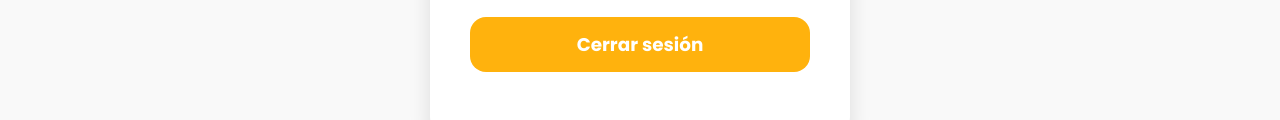
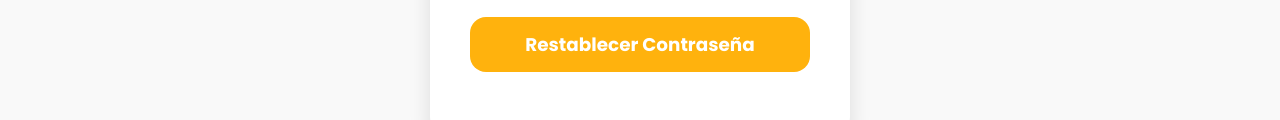
Before and after one commit to BrandonA46/Pagina_BAFF, a plain HTML site: page login.html in a window 1280 px wide. Shown: the part 600-720 px from the top of the page. Drawn offline with Linux system fonts and the light colour scheme.

Commit message:
Update login.html

```diff
--- a/login.html
+++ b/login.html
@@ -26,7 +26,7 @@
       <input type="text" id="usuario" placeholder="Usuario" required>
       <input type="password" id="clave" placeholder="Contraseña" required>
       <button type="submit">Iniciar sesión</button>
-      <button onclick="cerrarSesion()">Cerrar sesión</button>
+      <button onclick="cerrarSesion()">Restablecer Contraseña</button>
     </form>
     <p id="mensaje-error" style="color: red;"></p>
   </main>
```
